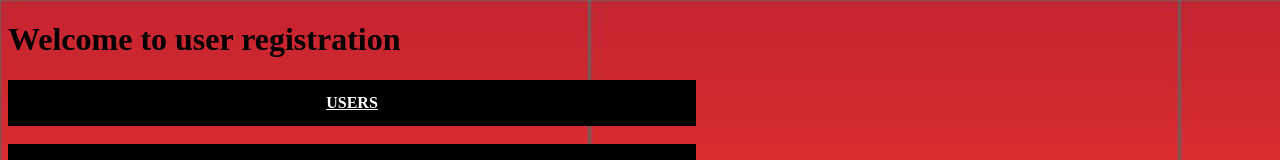
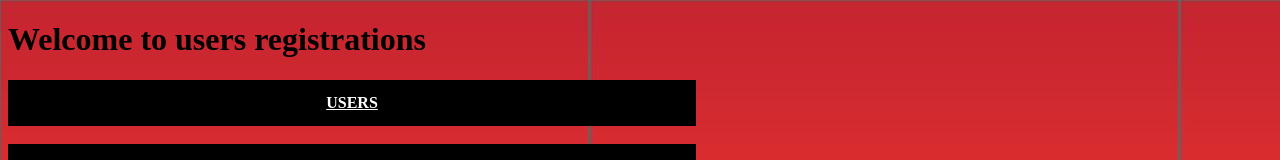
Before and after one commit to gburucua/pythonapp, a plain HTML site: page index.html in a window 1280 px wide. Shown: the top 160 px of the page. Drawn offline with Linux system fonts and the light colour scheme.

Commit message:
Update index.html

```diff
--- a/index.html
+++ b/index.html
@@ -7,7 +7,7 @@
 </head>
 
 <body>
-  <h1>Welcome to user registration</h1>
+  <h1>Welcome to users registrations</h1>
   <style>
   body{
     background-image: url('/img/background.jpg');
```
